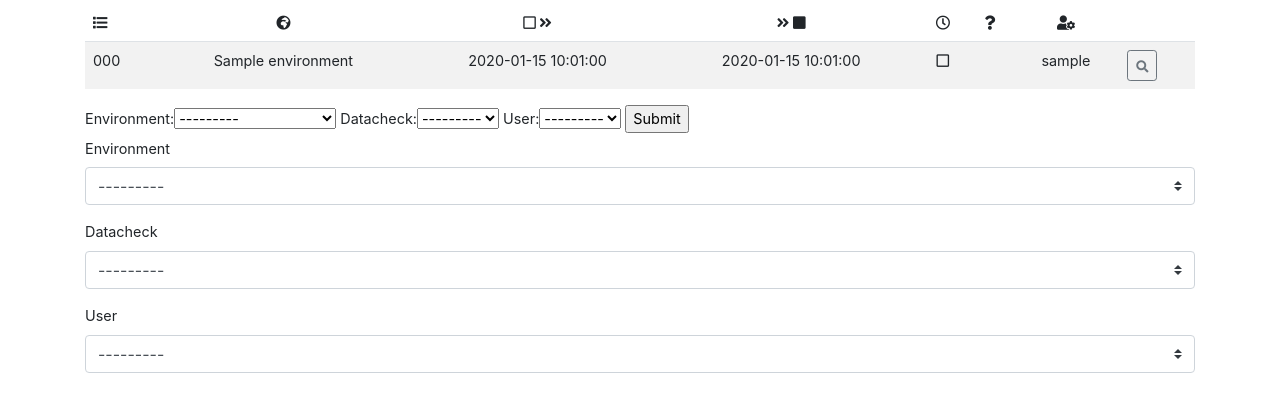
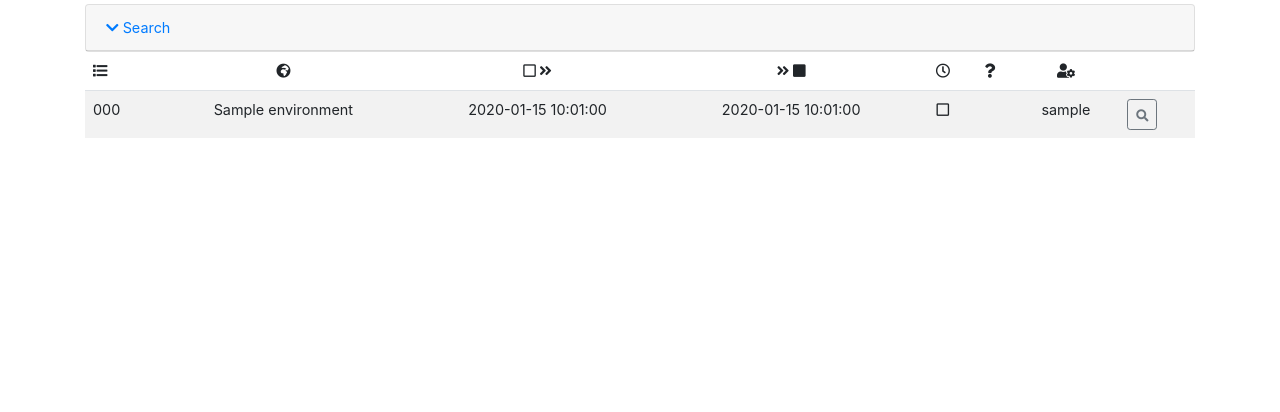
Before and after one commit to yoyowallet/inspector, a Django app: page /checks/checkrun/ in a window 1280 px wide. Shown: the part 58-470 px from the top of the page. Run offline with Django 3.2, Linux system fonts and the light colour scheme; tables that the repository leaves empty hold one stand-in row (values such as "Sample post"); parts of the project's set-up code (start-up, migrations or seed data) failed here and were passed over; some libraries are stand-ins or nearby versions.

Commit message:
add filtering for check runs

```diff
--- a/inspector/checks/filters.py
+++ b/inspector/checks/filters.py
@@ -1,10 +1,11 @@
 import django_filters
 
+from .forms import CheckRunFilterForm
 from .models import CheckRun
 
 
 class CheckRunFilter(django_filters.FilterSet):
-
     class Meta:
         model = CheckRun
-        fields = ['environment', 'datacheck', 'user']
+        fields = ['environment', 'datacheck', 'user', 'status', 'result']
+        form = CheckRunFilterForm
--- a/inspector/checks/forms.py
+++ b/inspector/checks/forms.py
@@ -104,3 +104,25 @@ class EnvironmentStatusForm(forms.ModelForm):
     class Meta:
         model = EnvironmentStatus
         fields = ['last_start_time', 'last_end_time', 'status', 'result', 'datacheck', 'environment', 'user']
+
+
+class CheckRunFilterForm(forms.ModelForm):
+
+    helper = FormHelper()
+    helper.form_method = 'GET'
+    helper.layout = Layout(
+        Row(
+            Column('datacheck', css_class='form-group col-md-4 mb-0'),
+            Column('environment', css_class='form-group col-md-2 mb-0'),
+            Column('status', css_class='form-group col-md-2 mb-0'),
+            Column('result', css_class='form-group col-md-2 mb-0'),
+            Column('user', css_class='form-group col-md-2 mb-0'),
+            Submit('submit', 'Submit', css_class=SUBMIT_CSS_CLASSES),
+            css_class='form-row'
+        )
+    )
+
+
+    class Meta:
+        model = CheckRun
+        fields = ['datacheck', 'environment', 'user', 'status', 'result']
--- a/inspector/templates/base.html
+++ b/inspector/templates/base.html
@@ -146,6 +146,7 @@
 
   <!-- Your stuff: Third-party javascript libraries go here -->
   <script src="{% static 'js/jquery.bootstrap.modal.forms.js' %}"></script>
+  <script src="https://cdn.jsdelivr.net/npm/js-cookie@2/src/js.cookie.min.js"></script>
 
   <!-- place project specific Javascript in this file -->
   {% compress js %}
--- a/inspector/templates/checks/checkrun_list.html
+++ b/inspector/templates/checks/checkrun_list.html
@@ -4,6 +4,21 @@
 {% load buttons %}
 {% load crispy_forms_tags %}
 {% block content %}
+  <div class="card">
+    <h7 class="card-header">
+      <a class="collapsed d-block" data-toggle="collapse" href="#search-collapsed" aria-expanded="true"
+         aria-controls="search-collapsed" id="search-heading">
+        <i class="fa fa-chevron-down pull-right"></i>
+        Search
+      </a>
+    </h7>
+    <div id="search-collapsed" class="collapse" aria-labelledby="search-heading">
+      <div class="card-body">
+        {% crispy filter.form %}
+      </div>
+    </div>
+  </div>
+
   <table class="table table-borderless table-striped">
 
     <thead class="border-bottom">
@@ -58,11 +73,6 @@
     </tbody>
   </table>
 
-  <form action="" method="get">
-    {{ filter.form }}
-    <input type="submit" />
-  </form>
-  {%  crispy filter.form %}
 
   {% bootstrap_paginate page_obj %}
 
```
Lines whose indentation alone changed are shown as unchanged.
